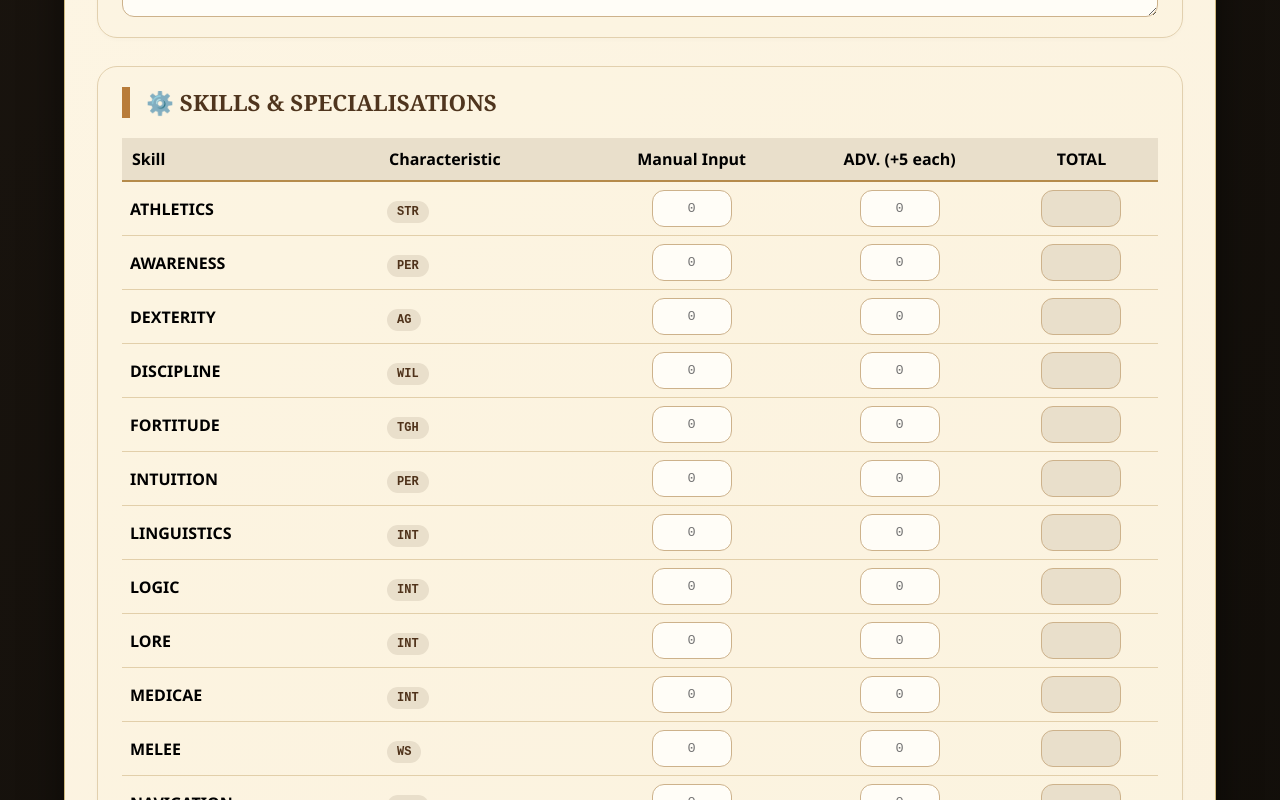
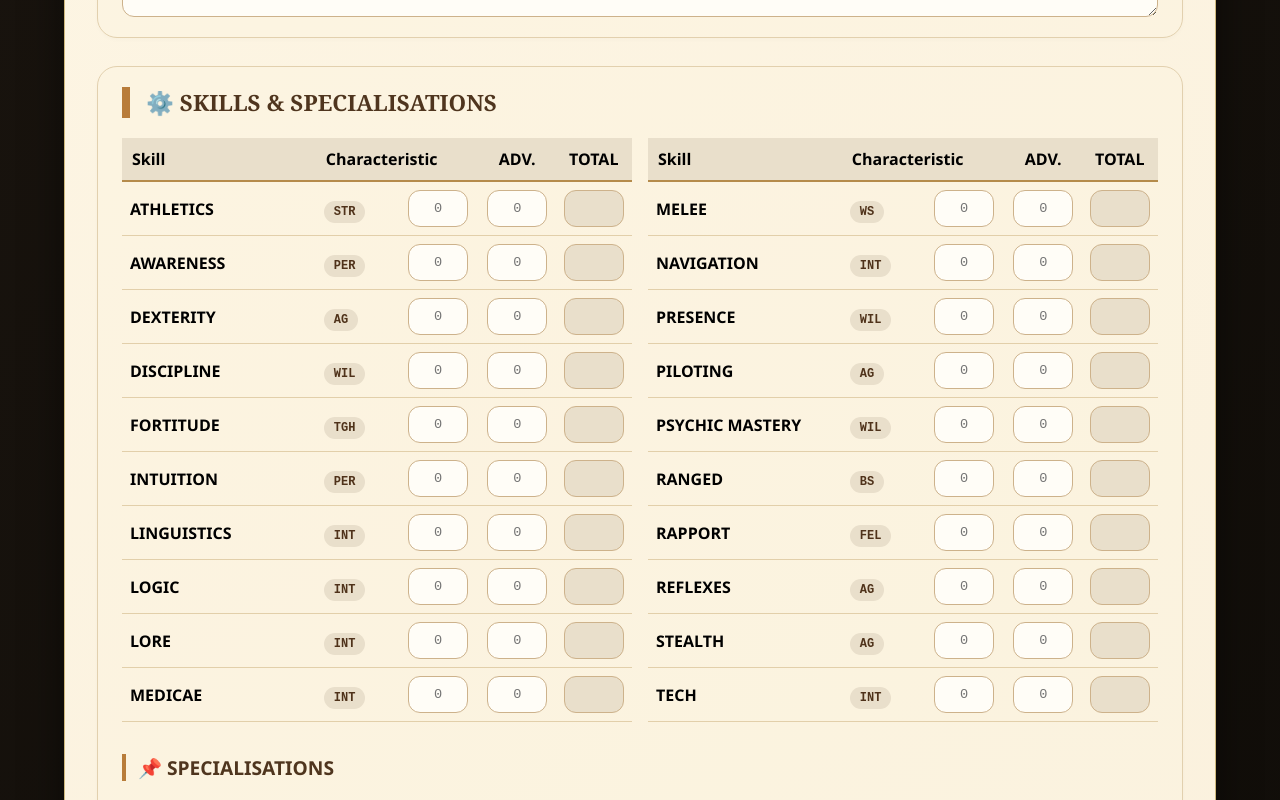
Before and after one commit to louisphilippenoel90/imperium-maledictum, a Next.js app: page / in a window 1280 px wide. Shown: the part 1280-2080 px from the top of the page. Built offline with nearby package versions, Linux system fonts and the light colour scheme.

Commit message:
skills tables display improvment into 2 tables

```diff
--- a/src/app/components/SkillsSection.tsx
+++ b/src/app/components/SkillsSection.tsx
@@ -60,47 +60,102 @@ export default function SkillsSection({
 		onSpecialisationChange(index, 'total', total);
 	};
 
-	// Split skills into two columns for better layout
-	const midPoint = Math.ceil(skills.length / 2);
-	const leftSkills = skills.slice(0, midPoint);
-	const rightSkills = skills.slice(midPoint);
+	// Split skills into two tables (keep original indices for handlers)
+	const findSkillIndex = (name: string) =>
+		skills.findIndex((s) => (s.skillName || '').toLowerCase() === name.toLowerCase());
+
+	const athleticIdx = findSkillIndex('athletics');
+	const medicaeIdx = findSkillIndex('medicae');
+	const meleeIdx = findSkillIndex('melee');
+	const techIdx = findSkillIndex('tech');
+
+	const sliceByIndices = (startIdx: number, endIdx: number) => {
+		if (startIdx < 0 || endIdx < 0) return [];
+		const from = Math.min(startIdx, endIdx);
+		const to = Math.max(startIdx, endIdx);
+		return skills.slice(from, to + 1).map((skill, i) => ({ skill, index: from + i }));
+	};
+
+	const skillsTable1 = sliceByIndices(athleticIdx, medicaeIdx);
+	const skillsTable2 = sliceByIndices(meleeIdx, techIdx);
+
+	// Fallback: if the expected skills aren't found, keep old behavior (split in half)
+	const fallbackMidPoint = Math.ceil(skills.length / 2);
+	const fallbackTable1 = skills.slice(0, fallbackMidPoint).map((skill, i) => ({ skill, index: i }));
+	const fallbackTable2 = skills
+		.slice(fallbackMidPoint)
+		.map((skill, i) => ({ skill, index: fallbackMidPoint + i }));
+
+	const leftTable = skillsTable1.length > 0 ? skillsTable1 : fallbackTable1;
+	const rightTable = skillsTable2.length > 0 ? skillsTable2 : fallbackTable2;
 
 	return (
 		<div className='form-section'>
 			<h2 className='section-title'>⚙️ SKILLS & SPECIALISATIONS</h2>
 
 			{/* SKILLS TABLE */}
-			<div className='skills-table-container' style={{ overflowX: 'auto', marginBottom: '32px' }}>
-				<table style={{ width: '100%', borderCollapse: 'collapse' }}>
+			<div style={{ display: 'flex', gap: '16px', alignItems: 'flex-start', marginBottom: '32px' }}>
+				{[
+					{ data: leftTable, keyPrefix: 'left' },
+					{ data: rightTable, keyPrefix: 'right' },
+				].map(({ data, keyPrefix }) => (
+					<div
+						key={keyPrefix}
+						className='skills-table-container'
+						style={{ flex: '1 1 0', minWidth: '420px', overflowX: 'auto' }}
+					>
+						<table style={{ width: '100%', borderCollapse: 'collapse', tableLayout: 'fixed' }}>
 							<thead>
 								<tr style={{ backgroundColor: '#e9dfcb' }}>
-							<th style={{ padding: '10px', borderBottom: '2px solid #b58b4b', textAlign: 'left' }}>
+									<th
+										style={{
+											padding: '10px',
+											borderBottom: '2px solid #b58b4b',
+											textAlign: 'left',
+											width: '38%',
+										}}
+									>
 										Skill
 									</th>
-							<th style={{ padding: '10px', borderBottom: '2px solid #b58b4b', textAlign: 'left' }}>
+									<th
+										colSpan={2}
+										style={{
+											padding: '10px',
+											borderBottom: '2px solid #b58b4b',
+											textAlign: 'left',
+											width: '32%',
+										}}
+									>
 										Characteristic
 									</th>
 									<th
-								style={{ padding: '10px', borderBottom: '2px solid #b58b4b', textAlign: 'center' }}
+										style={{
+											padding: '10px',
+											borderBottom: '2px solid #b58b4b',
+											textAlign: 'center',
+											width: '15%',
+										}}
 									>
-								Manual Input
+										ADV.
 									</th>
 									<th
-								style={{ padding: '10px', borderBottom: '2px solid #b58b4b', textAlign: 'center' }}
-							>
-								ADV. (+5 each)
-							</th>
-							<th
-								style={{ padding: '10px', borderBottom: '2px solid #b58b4b', textAlign: 'center' }}
+										style={{
+											padding: '10px',
+											borderBottom: '2px solid #b58b4b',
+											textAlign: 'center',
+											width: '15%',
+										}}
 									>
 										TOTAL
 									</th>
 								</tr>
 							</thead>
 							<tbody>
-						{skills.map((skill, idx) => (
-							<tr key={idx} style={{ borderBottom: '1px solid #e2cfaa' }}>
-								<td style={{ padding: '8px', fontWeight: 'bold' }}>{skill.skillName}</td>
+								{data.map(({ skill, index }) => (
+									<tr key={`${keyPrefix}-${index}`} style={{ borderBottom: '1px solid #e2cfaa' }}>
+										<td style={{ padding: '8px', fontWeight: 'bold', overflow: 'hidden' }}>
+											{skill.skillName}
+										</td>
 										<td style={{ padding: '8px' }}>
 											<span
 												className='skill-stat'
@@ -118,9 +173,9 @@ export default function SkillsSection({
 											<input
 												type='text'
 												value={skill.manualInput || ''}
-										onChange={(e) => handleManualInputChange(idx, e.target.value)}
+												onChange={(e) => handleManualInputChange(index, e.target.value)}
 												placeholder='0'
-										style={{ width: '80px', textAlign: 'center' }}
+												style={{ width: '60px', textAlign: 'center' }}
 												className='text-input'
 											/>
 										</td>
@@ -128,9 +183,9 @@ export default function SkillsSection({
 											<input
 												type='text'
 												value={skill.advances}
-										onChange={(e) => handleAdvChange(idx, e.target.value)}
+												onChange={(e) => handleAdvChange(index, e.target.value)}
 												placeholder='0'
-										style={{ width: '80px', textAlign: 'center' }}
+												style={{ width: '60px', textAlign: 'center' }}
 												className='text-input'
 											/>
 										</td>
@@ -140,7 +195,7 @@ export default function SkillsSection({
 												value={skill.total}
 												readOnly
 												style={{
-											width: '80px',
+													width: '60px',
 													textAlign: 'center',
 													backgroundColor: '#e9dfcb',
 													fontWeight: 'bold',
@@ -152,6 +207,8 @@ export default function SkillsSection({
 								))}
 							</tbody>
 						</table>
+					</div>
+				))}
 			</div>
 
 			{/* SPECIALISATIONS TABLE */}
```
Lines whose indentation alone changed are shown as unchanged.
